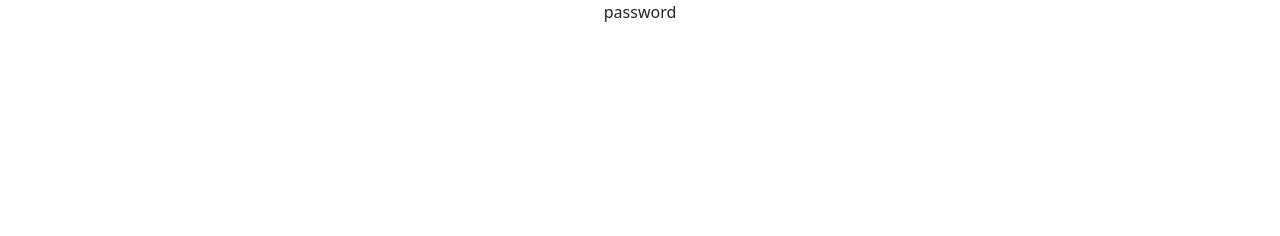
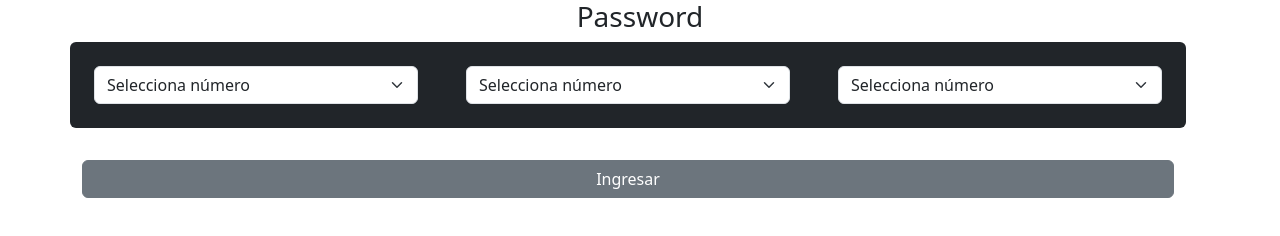
Before and after one commit to jpgit01/ifelse, a plain HTML site: page password.html in a window 1280 px wide. Drawn offline with nearby package versions, Linux system fonts and the light colour scheme.

Commit message:
inicio y avances ejercicio 3

```diff
--- a/js/index.js
+++ b/js/index.js
@@ -29,3 +29,20 @@ function bordeRojo() {
         document.getElementById("alert").innerHTML = "Llevas demasiados Stickers"
     }
   }
+
+  function password(){
+
+    let uno= document.getElementById("uno").value;
+    let dos= document.getElementById("dos").value;
+    let tres= document.getElementById("tres").value;
+    let total = parseInt(uno) + parseInt(dos)  + parseInt(tres);
+
+    if (total <= 10){
+
+        document.getElementById("alertpassword").className ="alert alert-success"
+        document.getElementById("alertpassword").innerHTML = "Llevas " + total + " Stickers"
+    } else{
+        document.getElementById("alert").className ="alert alert-danger"
+        document.getElementById("alert").innerHTML = "Llevas demasiados Stickers"
+    }
+  }
--- a/password.html
+++ b/password.html
@@ -4,13 +4,71 @@
     <meta charset="UTF-8">
     <meta name="viewport" content="width=device-width, initial-scale=1.0">
     <link href="https://cdn.jsdelivr.net/npm/bootstrap@5.3.2/dist/css/bootstrap.min.css" rel="stylesheet" integrity="sha384-T3c6CoIi6uLrA9TneNEoa7RxnatzjcDSCmG1MXxSR1GAsXEV/Dwwykc2MPK8M2HN" crossorigin="anonymous">
-    <title>Imagen</title>
+    <title>Password</title>
 </head>
 <body>
     <div class="container text-center">
         <div class="row">
             <div class="col-md-12">
-                password
+                <h3>Password</h3>
+            </div>
+            <div class="row">
+                <div class="col-md-4 bg-dark p-4 rounded-start">
+                    <select id="uno" class="form-select" aria-label="uno">
+                        <option selected>Selecciona número</option>
+                        <option value="1">1</option>
+                        <option value="2">2</option>
+                        <option value="3">3</option>
+                        <option value="4">4</option>
+                        <option value="5">5</option>
+                        <option value="6">6</option>
+                        <option value="7">7</option>
+                        <option value="8">8</option>
+                        <option value="9">9</option>
+                      </select>
+                </div>
+                <div class="col-md-4 bg-dark p-4">
+                    <select id="dos" class="form-select" aria-label="dos">
+                        <option selected>Selecciona número</option>
+                        <option value="1">1</option>
+                        <option value="2">2</option>
+                        <option value="3">3</option>
+                        <option value="4">4</option>
+                        <option value="5">5</option>
+                        <option value="6">6</option>
+                        <option value="7">7</option>
+                        <option value="8">8</option>
+                        <option value="9">9</option>
+                      </select>
+                </div>
+                <div class="col-md-4  bg-dark rounded-end p-4">
+                    <select id="tres" class="form-select" aria-label="tres">
+                        <option selected>Selecciona número</option>
+                        <option value="1">1</option>
+                        <option value="2">2</option>
+                        <option value="3">3</option>
+                        <option value="4">4</option>
+                        <option value="5">5</option>
+                        <option value="6">6</option>
+                        <option value="7">7</option>
+                        <option value="8">8</option>
+                        <option value="9">9</option>
+                      </select>
+                </div>
+            </div>
+            <div class="row mt-3">
+                <div class="col-md-12">
+                    <div id="alertpassword" class=" mt-3" role="alert">
+
+                      </div>
+                </div>
+            </div>
+            <div class="row">
+                <div class="col-md-12">
+                    <div class="d-grid gap-2">
+                    <button onclick="password()" class="btn btn-secondary">Ingresar</button>
+                </div>
+                </div>
             </div>
         </div>
     </div>
```
